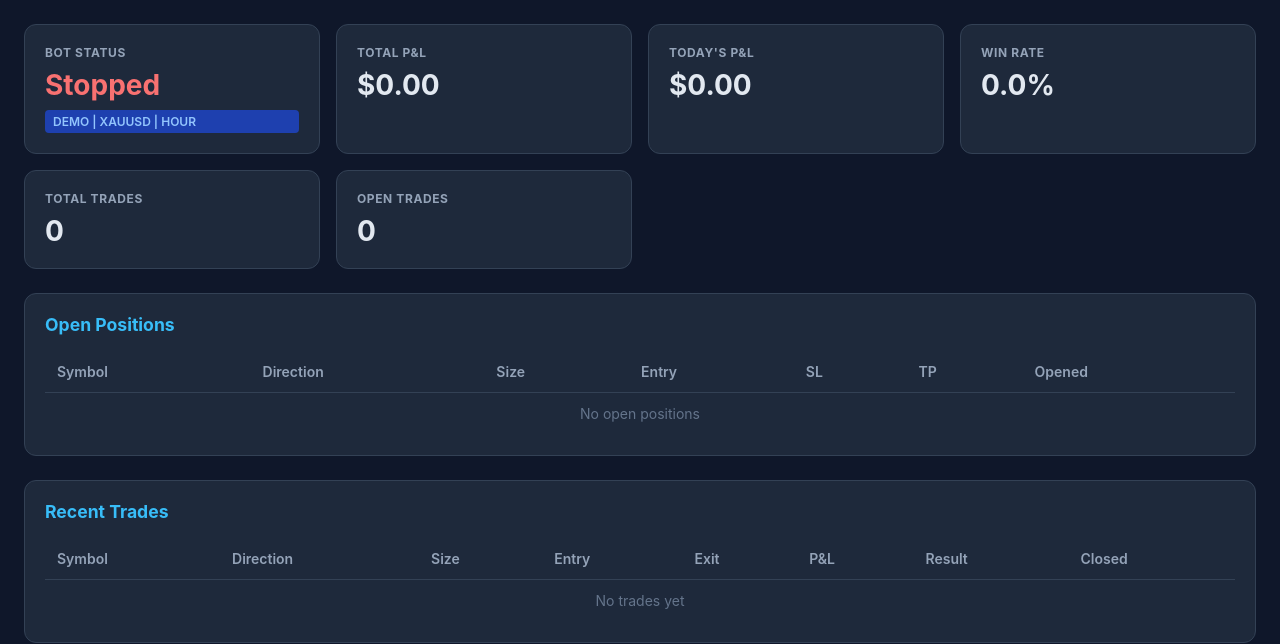
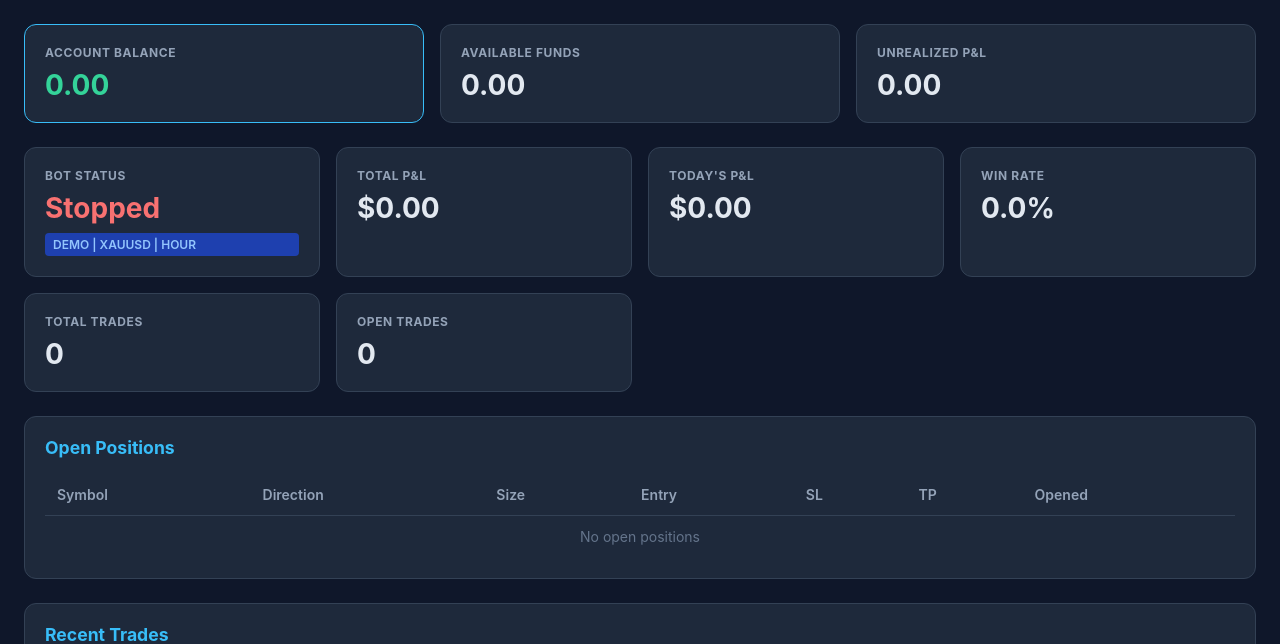
Before and after one commit to Moksha89/bot, a FastAPI app: page /dashboard/ in a window 1280 px wide. Shown: the part 65-709 px from the top of the page. Run offline with FastAPI, Linux system fonts and the light colour scheme; data that the repository does not hold is empty; parts of the project's set-up code (start-up, migrations or seed data) failed here and were passed over.

Commit message:
fix: add account balance display and store all signals (including NO_TRADE) to dashboard
Co-Authored-By: Tulasiram Pemmadi <tulasirampemmadi@gmail.com>

```diff
--- a/app/dashboard/routes.py
+++ b/app/dashboard/routes.py
@@ -24,6 +24,7 @@ from app.db.models import (
     TradeResult,
 )
 from app.db.session import async_session
+from app.api.capital_client import CapitalClient, CapitalAPIError
 
 logger = logging.getLogger(__name__)
 
@@ -118,6 +119,32 @@ async def get_bot_status() -> BotStatus:
             "ai_analysis": settings.ai_analysis_enabled,
         },
     )
+
+
+@router.get("/api/account")
+async def get_account_info() -> dict:
+    """Get live account balance from Capital.com."""
+    if settings.trading.mode not in ("demo", "live", "analysis"):
+        return {"balance": 0, "equity": 0, "available": 0, "pnl": 0, "currency": ""}
+    try:
+        client = CapitalClient()
+        await client.authenticate()
+        balance = await client.get_account_balance()
+        # Also get currency from accounts endpoint
+        accounts_data = await client.get_accounts()
+        accounts = accounts_data.get("accounts", [])
+        currency = accounts[0].get("currency", "") if accounts else ""
+        await client.close()
+        return {
+            "balance": balance.get("balance", 0),
+            "equity": balance.get("equity", 0),
+            "available": balance.get("available", 0),
+            "pnl": balance.get("pnl", 0),
+            "currency": currency,
+        }
+    except (CapitalAPIError, Exception) as e:
+        logger.error("Failed to fetch account info: %s", e)
+        return {"balance": 0, "equity": 0, "available": 0, "pnl": 0, "currency": "", "error": str(e)}
 
 
 @router.get("/api/stats", response_model=DashboardStats)
--- a/app/services/scheduler.py
+++ b/app/services/scheduler.py
@@ -312,6 +312,8 @@ class TradingScheduler:
         )
 
         if signal.direction == "NO_TRADE":
+            # Record NO_TRADE signal to DB so it appears on dashboard
+            await self.order_manager.process_signal(session, signal, account_balance)
             return result
 
         # ML scoring
--- a/app/templates/dashboard.html
+++ b/app/templates/dashboard.html
@@ -56,6 +56,22 @@
     </div>
 
     <div class="container">
+        <!-- Account Balance -->
+        <div class="grid" id="accountGrid">
+            <div class="card" style="border-color:#38bdf8">
+                <h3>Account Balance</h3>
+                <div class="value positive" id="accountBalance">Loading...</div>
+            </div>
+            <div class="card">
+                <h3>Available Funds</h3>
+                <div class="value neutral" id="accountAvailable">--</div>
+            </div>
+            <div class="card">
+                <h3>Unrealized P&L</h3>
+                <div class="value neutral" id="accountPnl">--</div>
+            </div>
+        </div>
+
         <!-- Status Cards -->
         <div class="grid" id="statsGrid">
             <div class="card">
@@ -269,8 +285,22 @@
             await loadStatus();
         }
 
+        async function loadAccount() {
+            const data = await fetchJSON('/dashboard/api/account');
+            if (!data) return;
+            const cur = data.currency || '';
+            const balEl = document.getElementById('accountBalance');
+            balEl.textContent = data.balance.toFixed(2) + ' ' + cur;
+            balEl.className = 'value positive';
+            const avEl = document.getElementById('accountAvailable');
+            avEl.textContent = data.available.toFixed(2) + ' ' + cur;
+            const pnlEl = document.getElementById('accountPnl');
+            pnlEl.textContent = data.pnl.toFixed(2) + ' ' + cur;
+            pnlEl.className = 'value ' + pnlClass(data.pnl);
+        }
+
         async function refreshAll() {
-            await Promise.all([loadStatus(), loadStats(), loadPositions(), loadSignals(), loadErrors()]);
+            await Promise.all([loadAccount(), loadStatus(), loadStats(), loadPositions(), loadSignals(), loadErrors()]);
         }
 
         refreshAll();
```
